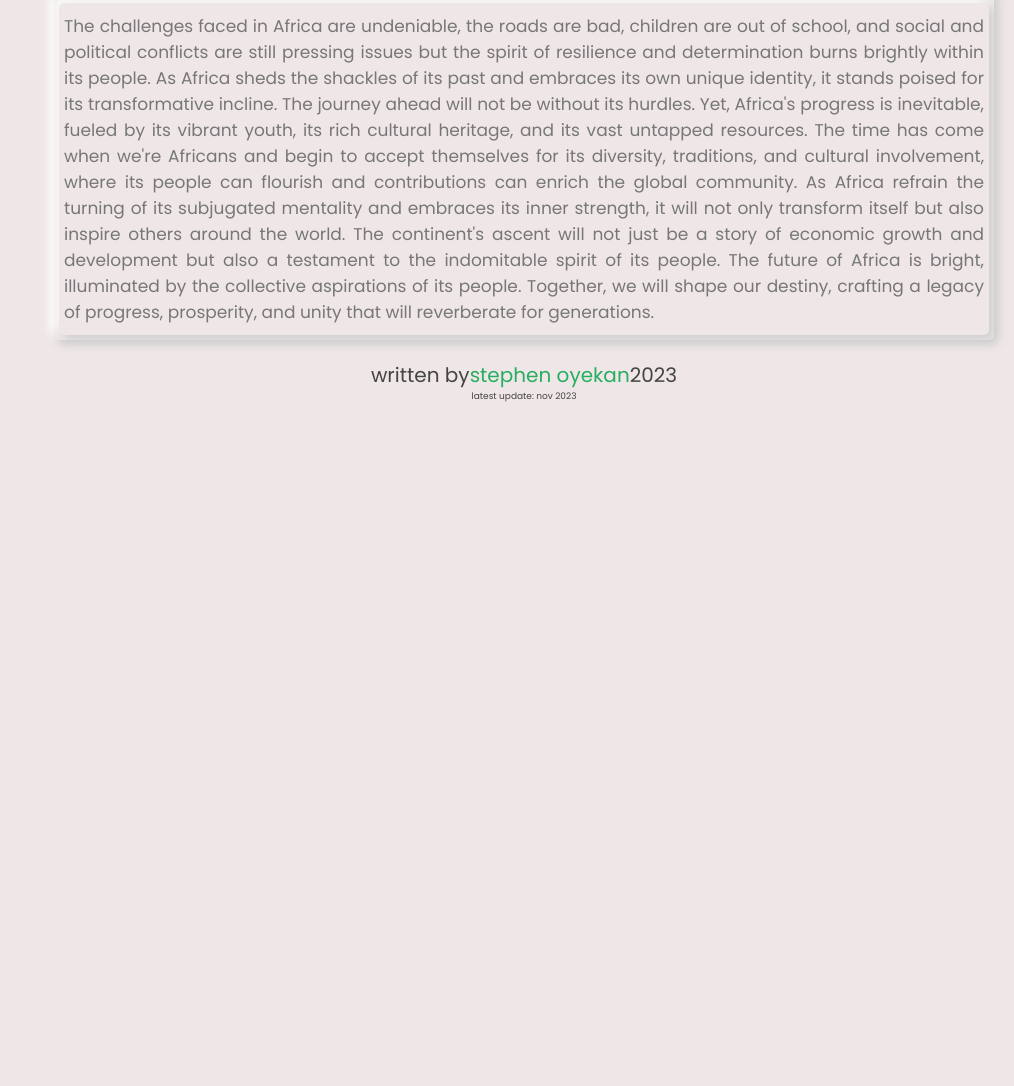
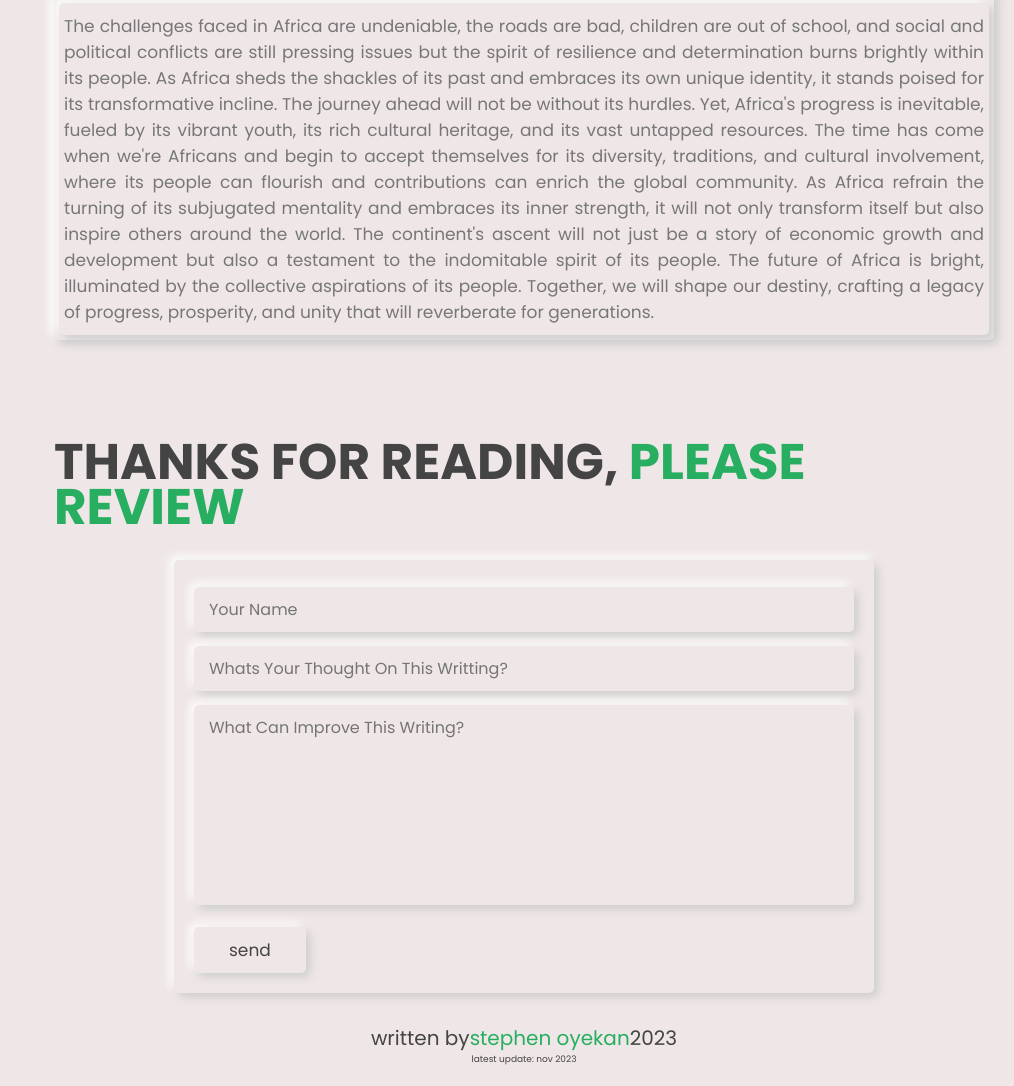
Before and after one commit to OyekanStephen/OyekanStephen.github.io, a plain HTML site: page africa.html in a window 1280 px wide. Shown: the part 5722-6808 px from the top of the page, without its empty margins (266-1280 px from the left). Before the commit the page ends 6145 px from the top, so only its background shows below. Drawn offline with Linux system fonts and the light colour scheme.

Commit message:
Update africa.html

```diff
--- a/africa.html
+++ b/africa.html
@@ -198,7 +198,7 @@
 
 <section id="page7" class="pages">
   <h1 class="heading africa-heading">
-    <a href="" class="typewrite" data-period="2000" data-type='[ "accending africa", "kwenda afrika.", "Afirika ti o ga", "opgaande afrika", "accending africa" ]'>
+    <a href="" class="typewrite" data-period="2000" data-type='[ "አፍሪካ በለንጅ ታይቷል",  "accending AFRICA.", "Afirika ní gbogbo.", "Afirka ta zama.", " i-Afrika isanda kuphela.", " Afirika bụ mmadụ"," Africa inopedzisira"," Afriḳa ənḳəmaṭaṣṣālən"," Aferika e utlwa","Afrikanke ado" ]'>
       <span class="wrap"></span>
     </a>
   </h1>
@@ -238,6 +238,15 @@
   </div>
 </section>
 
+<section class="contact" id="contact">
+  <h4 class="heading" style="text-align: left;"> thanks for reading, <span>please review</span></h1>
+  <form onsubmit="sendEmail(); reset(); return false;" action="https://formspree.io/f/xleyqedn" method="post">
+      <input type="text" placeholder="your name" id="text" class="box" required>
+      <input type="email"  placeholder="whats your thought on this writting?" class="box" required>
+      <textarea name="textarea" class="box" placeholder="what can improve this writing?" id="" cols="30" rows="10"></textarea>
+      <input type="submit" value="send" class="btn">
+  </form>
+</section>
 
 
 <!-- contact section ends -->
```
